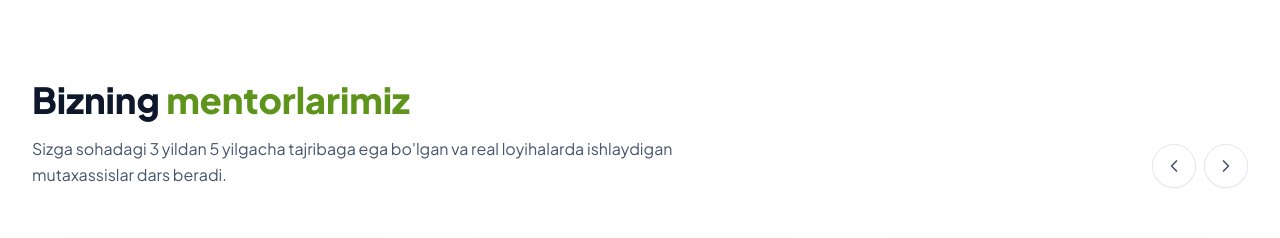
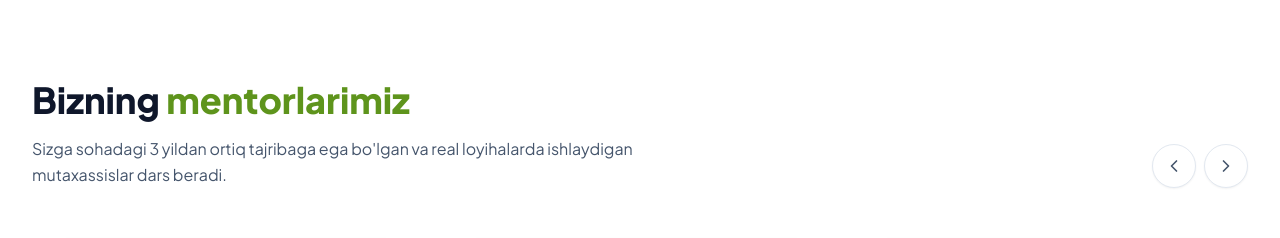
Before and after one commit to TemurbekReyimberdiyev/itparkxorazm, a React (Vite) app: page / in a window 1280 px wide. Shown: the part 2540-2778 px from the top of the page. Built offline with nearby package versions, Linux system fonts and the light colour scheme.

Commit message:
content: update mentor experience text and Dostonbek experience to 15+ years

```diff
--- a/src/App.jsx
+++ b/src/App.jsx
@@ -40,7 +40,7 @@ const translations = {
     mentors: {
       sectionTitle: "Bizning",
       sectionTitleColor: "mentorlarimiz",
-      sectionSub: "Sizga sohadagi 3 yildan 5 yilgacha tajribaga ega bo'lgan va real loyihalarda ishlaydigan mutaxassislar dars beradi."
+      sectionSub: "Sizga sohadagi 3 yildan ortiq tajribaga ega bo'lgan va real loyihalarda ishlaydigan mutaxassislar dars beradi."
     },
     contact: {
       title: "Kursga yozilish uchun so'rov qoldiring",
@@ -103,7 +103,7 @@ const translations = {
     mentors: {
       sectionTitle: "Наши",
       sectionTitleColor: "менторы",
-      sectionSub: "Вас будут обучать специалисты с практическим опытом работы от 3 до 5 лет, участвующие в реальных проектах."
+      sectionSub: "Вас будут обучать специалисты с практическим опытом работы более 3 лет, участвующие в реальных проектах."
     },
     contact: {
       title: "Оставьте заявку на обучение",
--- a/src/components/Mentors.jsx
+++ b/src/components/Mentors.jsx
@@ -61,8 +61,8 @@ export default function Mentors({ language, translations }) {
       bioUz: 'Adobe Premiere Pro va After Effects dasturlari orqali professional video tahrirlash, dinamik montaj va rang berish sirlari mentori.',
       bioRu: 'Ментор по профессиональному редактированию видео, динамическому монтажу и цветокоррекции в Adobe Premiere Pro и After Effects.',
       skills: ['Premiere Pro', 'After Effects', 'Video Editing', 'Color Grading', 'Sound Design'],
-      experienceUz: '4+ yil tajriba',
-      experienceRu: 'Опыт 4+ года',
+      experienceUz: '15+ yil tajriba',
+      experienceRu: 'Опыт 15+ лет',
       avatarColor: 'from-orange-500 to-amber-500',
       image: '/dostonbek.webp'
     },
```
